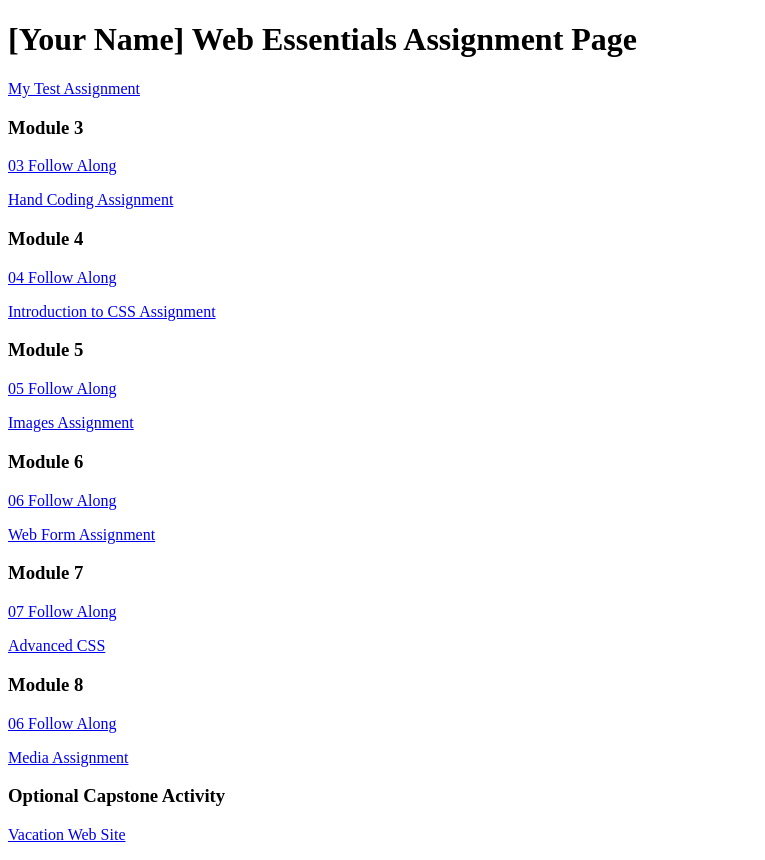
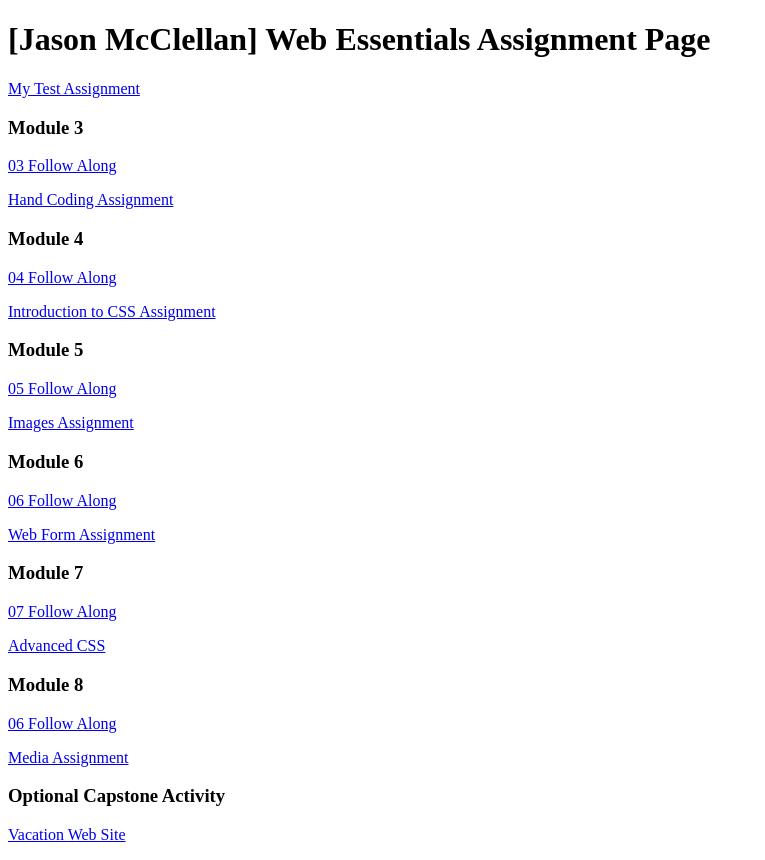
Before and after one commit to Polardog22/dwdd1600, a plain HTML site: page index.html in a window 1280 px wide. Shown: the whole page, without its empty margins (0-765 px from the left). Drawn offline with Linux system fonts and the light colour scheme.

Commit message:
added my name

```diff
--- a/index.html
+++ b/index.html
@@ -6,7 +6,7 @@
 		<title>dwdd 1600 assignment list page</title>
 	</head>
 	<body>
-		<h1>[Your Name] Web Essentials Assignment Page</h1>
+		<h1>[Jason McClellan] Web Essentials Assignment Page</h1>
 		<p><a href="01test">My Test Assignment</a></p>
 
 		<h3>Module 3</h3>
```
